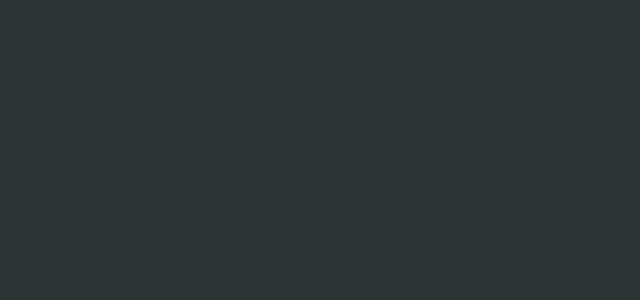
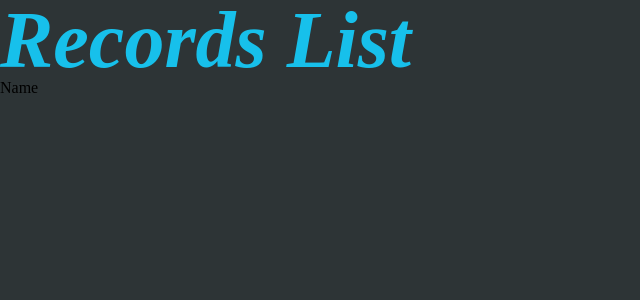
Before and after one commit to mortezashojaei/memo-pic, a React (Create React App) app in the folder frontend/: page /records-list in a window 1280 px wide. Before the commit this address had no page. Shown: the top 300 px of the page, without its empty margins (0-640 px from the left). Built offline with nearby package versions, Linux system fonts and the light colour scheme.

Commit message:
implement Table component

```diff
--- /dev/null
+++ b/frontend/src/components/shared/Table.tsx
@@ -0,0 +1,35 @@
+import styled from 'styled-components';
+
+type Props<DataType> = {
+  data: DataType[];
+  properties: {
+    key: Extract<keyof DataType, string>;
+    title: string;
+  }[];
+};
+
+export function Table<DataType extends { id: number }>({
+  data,
+  properties,
+}: Props<DataType>) {
+  return (
+    <TableContainer>
+      <tr>
+        {properties.map((property) => (
+          <th key={String(property.key)}>{property.title}</th>
+        ))}
+      </tr>
+      <tbody>
+        {data.map((item) => (
+          <tr key={item.id}>
+            {properties.map((property) => (
+              <td key={String(property.key)}>{item[property.key]}</td>
+            ))}
+          </tr>
+        ))}
+      </tbody>
+    </TableContainer>
+  );
+}
+
+const TableContainer = styled.table``;
--- a/frontend/src/components/shared/index.ts
+++ b/frontend/src/components/shared/index.ts
@@ -1,3 +1,4 @@
+export * from './Table';
 export * from './TextField';
 export * from './LinkButton';
 export * from './PageHeading';
--- /dev/null
+++ b/frontend/src/pages/RecordsList/index.tsx
@@ -0,0 +1,14 @@
+import { PageHeading, Table } from '../../components';
+import { Container } from './styled';
+
+export const RecordsList = () => {
+  return (
+    <Container>
+      <PageHeading>Records List</PageHeading>
+      <Table<{ id: number; name: string }>
+        data={[]}
+        properties={[{ key: 'name', title: 'Name' }]}
+      />
+    </Container>
+  );
+};
--- /dev/null
+++ b/frontend/src/pages/RecordsList/styled.ts
@@ -0,0 +1,3 @@
+import styled from 'styled-components';
+
+export const Container = styled.section``;
--- a/frontend/src/pages/index.ts
+++ b/frontend/src/pages/index.ts
@@ -3,3 +3,4 @@ export * from './SetupSingleMode';
 export * from './SetupMultiMode';
 export * from './SinglePlayer';
 export * from './MultiPlayer';
+export * from './RecordsList';
--- a/frontend/src/routes.tsx
+++ b/frontend/src/routes.tsx
@@ -4,6 +4,7 @@ import {
   SinglePlayer,
   MultiPlayer,
   SetupSingleMode,
+  RecordsList,
 } from './pages';
 
 export const routes = [
@@ -27,4 +28,8 @@ export const routes = [
     path: '/multi-player',
     element: <MultiPlayer />,
   },
+  {
+    path: '/records-list',
+    element: <RecordsList />,
+  },
 ];
```
